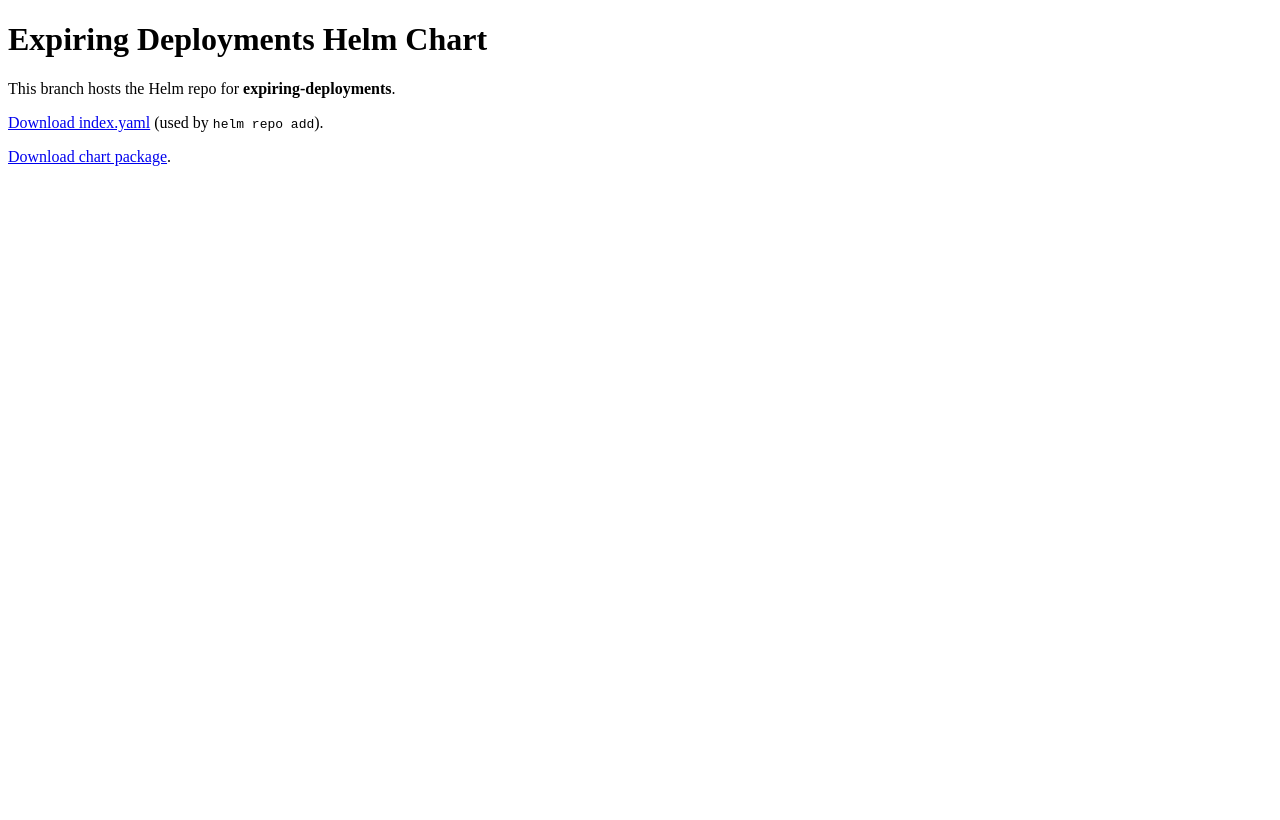
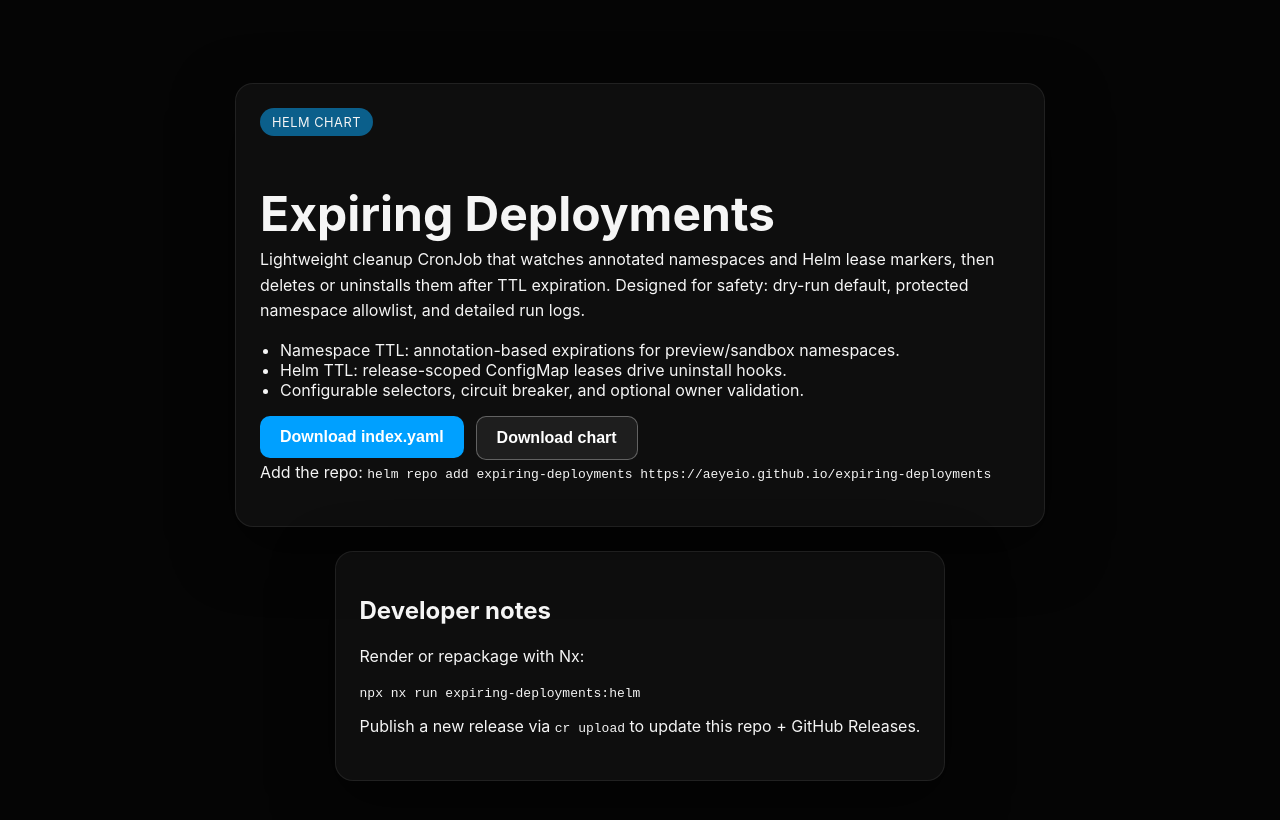
Before and after one commit to aeyeio/expiring-deployments, a plain HTML site: page index.html in a window 1280 px wide. Drawn offline with Linux system fonts and the light colour scheme.

Commit message:
feat: upgrade github pages landing

```diff
--- a/index.html
+++ b/index.html
@@ -2,12 +2,56 @@
 <html lang="en">
 <head>
   <meta charset="utf-8" />
-  <title>Expiring Deployments Helm Repo</title>
+  <title>Expiring Deployments Helm Repository</title>
+  <meta name="description" content="Install the Expiring Deployments Helm chart to automatically clean up temporary namespaces and Helm releases." />
+  <meta name="viewport" content="width=device-width,initial-scale=1" />
+  <meta name="robots" content="index,follow" />
+  <link rel="canonical" href="https://aeyeio.github.io/expiring-deployments/" />
+  <meta property="og:title" content="Expiring Deployments Helm Chart" />
+  <meta property="og:description" content="Safe-by-default CronJob to delete expired namespaces and Helm releases across clusters." />
+  <meta property="og:type" content="website" />
+  <meta property="og:url" content="https://aeyeio.github.io/expiring-deployments/" />
+  <meta property="og:image" content="https://aeyeio.github.io/expiring-deployments/expiring-deployments-0.1.3.tgz" />
+  <link rel="preload" href="https://aeyeio.github.io/expiring-deployments/index.yaml" as="fetch" type="application/yaml" crossorigin />
+  <style>
+    body { font-family: 'Inter', system-ui, sans-serif; margin: 0; background: #050505; color: #f5f5f5; }
+    main { min-height: 100vh; display: flex; flex-direction: column; align-items: center; justify-content: center; padding: 2rem; gap: 1.5rem; }
+    .card { background: rgba(255,255,255,0.04); border: 1px solid rgba(255,255,255,0.08); border-radius: 18px; padding: 1.5rem; max-width: 760px; box-shadow: 0 20px 60px rgba(0,0,0,0.5); }
+    h1 { font-size: clamp(2rem, 4vw, 3rem); margin-bottom: .25rem; }
+    p { margin: 0 0 1rem; line-height: 1.6; }
+    ul { padding-left: 1.25rem; }
+    a { color: #6cf0ff; text-decoration: none; }
+    a.secondary { color: #ffdf5d; }
+    .badge { display:inline-flex; gap:.5rem; align-items:center; padding:.4rem .75rem; border-radius:999px; background:#0b5f8b; font-size:.8rem; letter-spacing:.04em; text-transform:uppercase; margin-bottom:1rem; }
+    .actions { display:flex; gap:.75rem; flex-wrap:wrap; }
+    button { border:none; border-radius:10px; padding:.75rem 1.25rem; font-size:1rem; font-weight:600; cursor:pointer; }
+    button.primary { background:#00a0ff; color:#fff; }
+    button.secondary { background:#1e1e1e; color:#fff; border:1px solid rgba(255,255,255,0.3); }
+  </style>
 </head>
 <body>
-  <h1>Expiring Deployments Helm Chart</h1>
-  <p>This branch hosts the Helm repo for <strong>expiring-deployments</strong>.</p>
-  <p><a href="./index.yaml">Download index.yaml</a> (used by <code>helm repo add</code>).</p>
-  <p><a href="./expiring-deployments-0.1.3.tgz">Download chart package</a>.</p>
+  <main>
+    <div class="card">
+      <div class="badge">Helm Chart</div>
+      <h1>Expiring Deployments</h1>
+      <p>Lightweight cleanup CronJob that watches annotated namespaces and Helm lease markers, then deletes or uninstalls them after TTL expiration. Designed for safety: dry-run default, protected namespace allowlist, and detailed run logs.</p>
+      <ul>
+        <li>Namespace TTL: annotation-based expirations for preview/sandbox namespaces.</li>
+        <li>Helm TTL: release-scoped ConfigMap leases drive uninstall hooks.</li>
+        <li>Configurable selectors, circuit breaker, and optional owner validation.</li>
+      </ul>
+      <div class="actions">
+        <a href="https://aeyeio.github.io/expiring-deployments/index.yaml" rel="noopener" target="_blank"><button class="primary">Download index.yaml</button></a>
+        <a href="https://aeyeio.github.io/expiring-deployments/expiring-deployments-0.1.3.tgz" rel="noopener" target="_blank"><button class="secondary">Download chart</button></a>
+      </div>
+      <p class="secondary">Add the repo: <code>helm repo add expiring-deployments https://aeyeio.github.io/expiring-deployments</code></p>
+    </div>
+    <div class="card">
+      <h2>Developer notes</h2>
+      <p>Render or repackage with Nx:</p>
+      <pre>npx nx run expiring-deployments:helm</pre>
+      <p>Publish a new release via <code>cr upload</code> to update this repo + GitHub Releases.</p>
+    </div>
+  </main>
 </body>
 </html>
```
